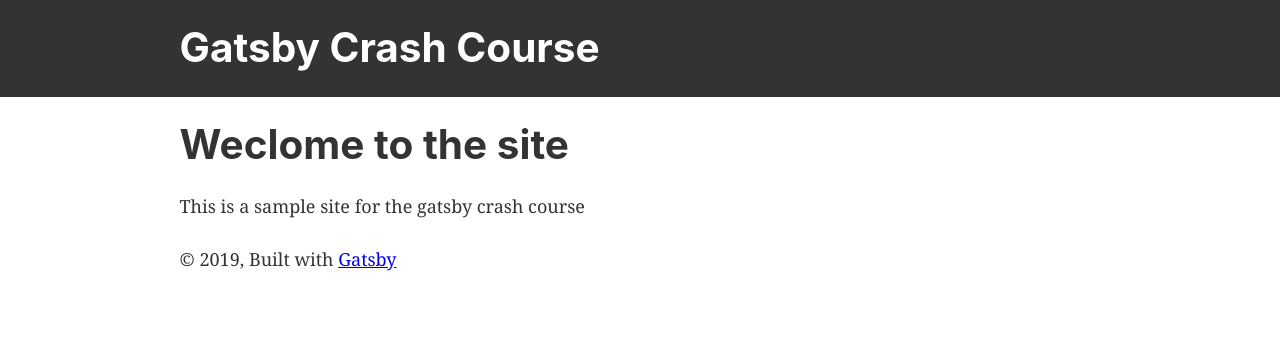
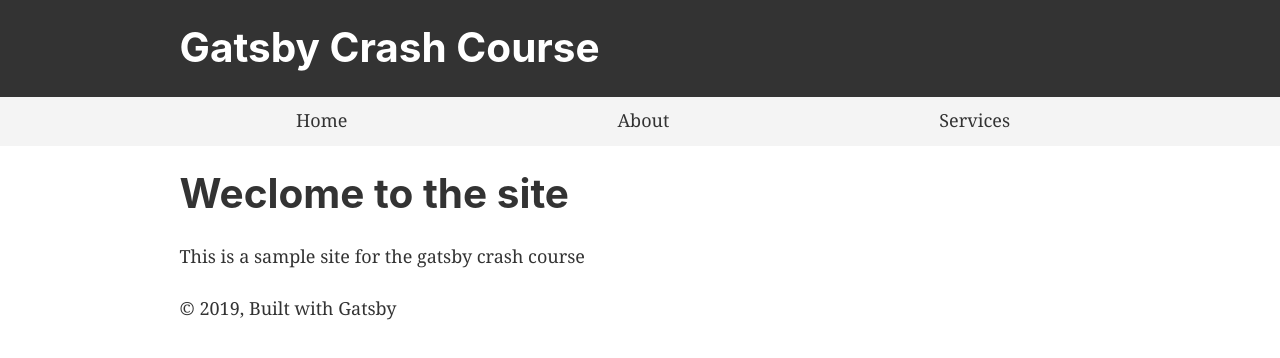
Before and after one commit to miketmaher/gatsby-crash-course, a Gatsby site: page / in a window 1280 px wide. Built offline with nearby package versions, Linux system fonts and the light colour scheme; Gatsby itself is replaced by a stand-in of ours.

Commit message:
[ADD] Added menu and links to static pages

```diff
--- a/src/components/header.js
+++ b/src/components/header.js
@@ -6,7 +6,7 @@
   <div
     style={{
       background: `#333`,
-      marginBottom: `1.45rem`,
+      marginBottom: `0`,
     }}
   >
     <div
--- a/src/components/layout.css
+++ b/src/components/layout.css
@@ -40,6 +40,8 @@
 a {
   background-color: transparent;
   -webkit-text-decoration-skip: objects;
+  color: #333;
+  text-decoration: none;
 }
 a:active,
 a:hover {
--- a/src/components/layout.js
+++ b/src/components/layout.js
@@ -3,6 +3,7 @@
 import { StaticQuery, graphql } from 'gatsby'
 
 import Header from './header'
+import Menu from './menu'
 import './layout.css'
 
 const Layout = ({ children }) => (
@@ -19,6 +20,7 @@
     render={data => (
       <>
         <Header siteTitle={data.site.siteMetadata.title} />
+        <Menu />
         <div
           style={{
             margin: `0 auto`,
--- /dev/null
+++ b/src/components/menu.js
@@ -0,0 +1,33 @@
+import React from 'react'
+import { Link } from 'gatsby'
+
+const Menu = () => {
+  return (
+    <div
+      style={{
+        background: '#f4f4f4',
+        paddingTop: '10px',
+      }}
+    >
+      <ul
+        style={{
+          listStyle: 'none',
+          display: 'flex',
+          justifyContent: 'space-evenly',
+        }}
+      >
+        <li>
+          <Link to="/">Home</Link>
+        </li>
+        <li>
+          <Link to="/about">About</Link>
+        </li>
+        <li>
+          <Link to="/services">Services</Link>
+        </li>
+      </ul>
+    </div>
+  )
+}
+
+export default Menu
```
